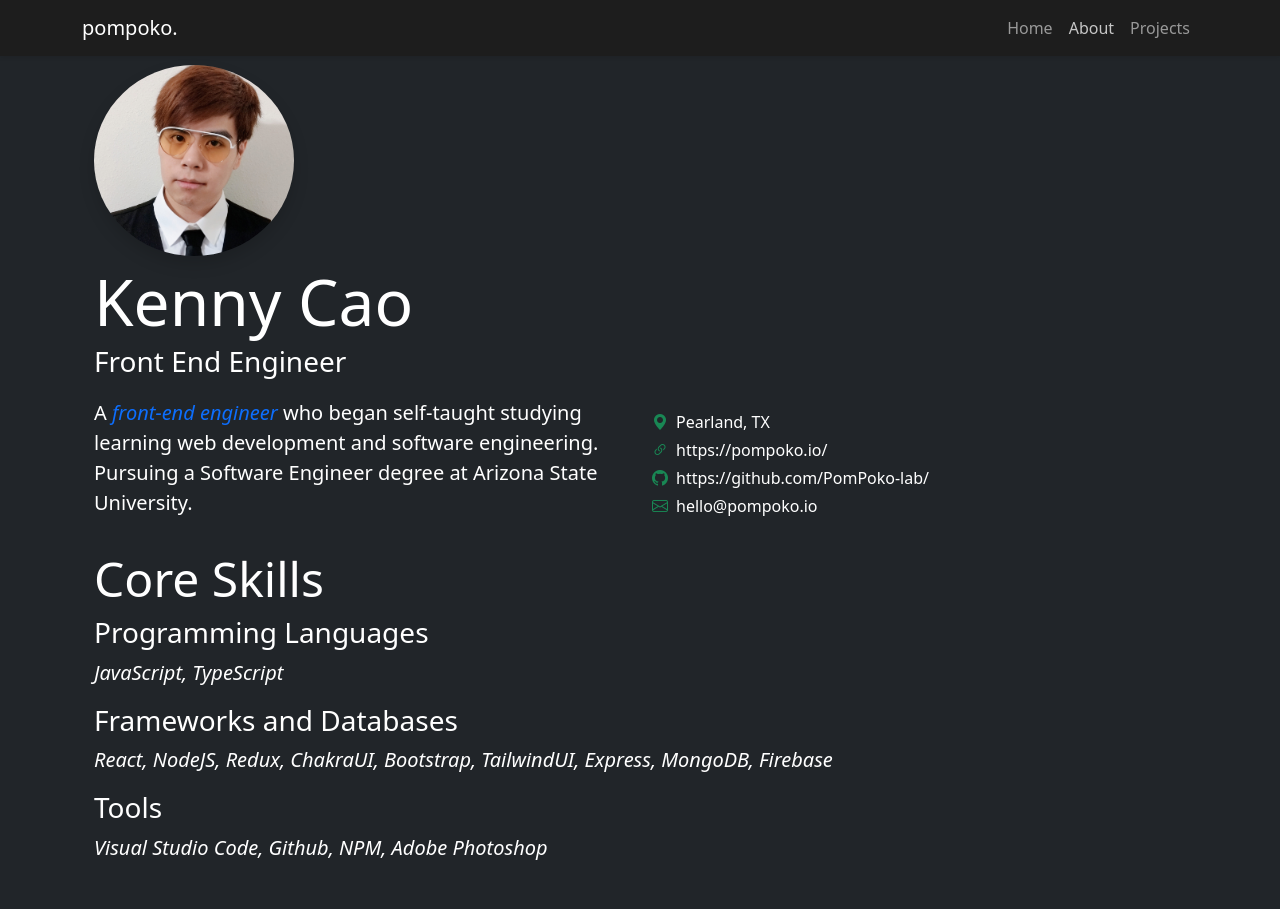
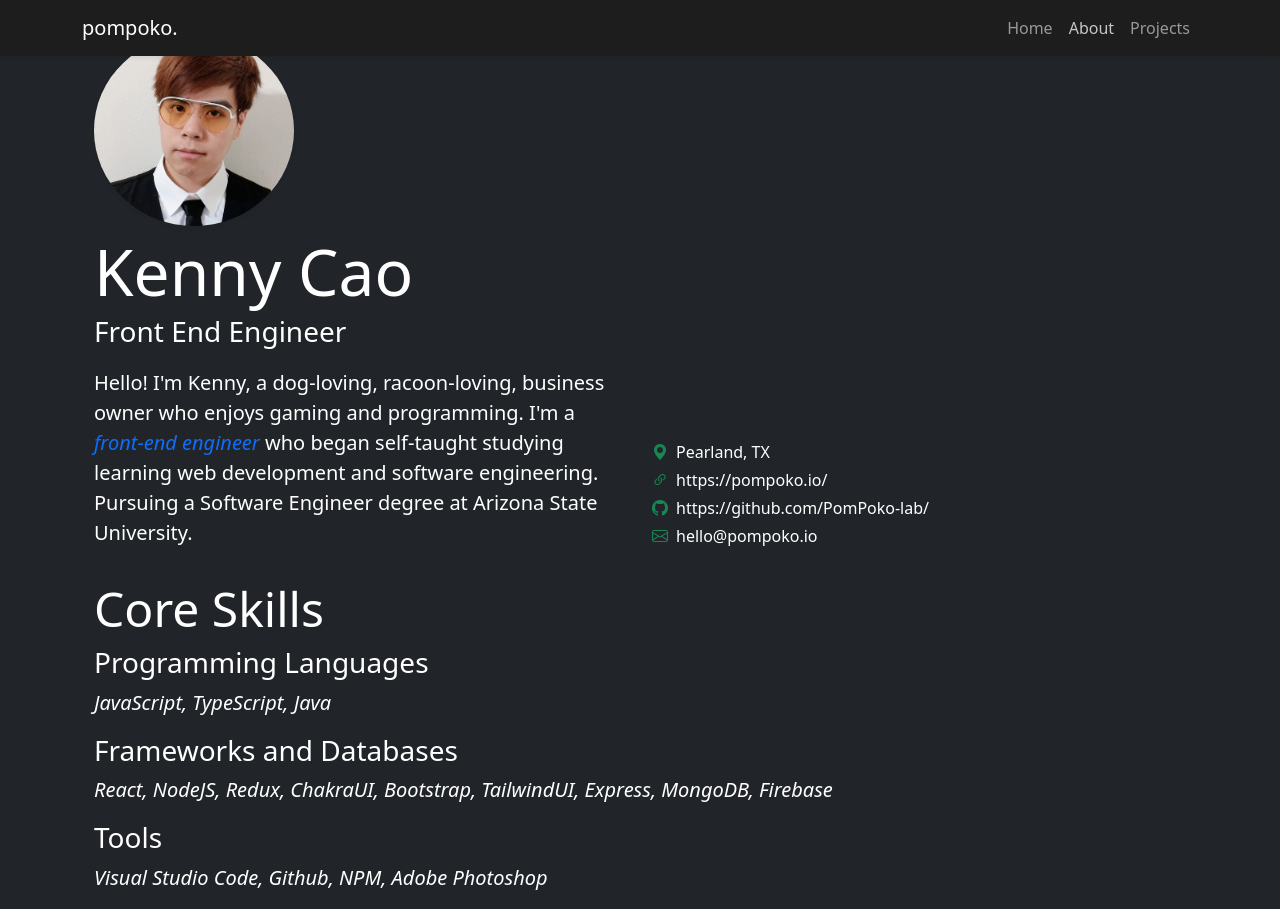
Before and after one commit to PomPoko-lab/pom-poko-two-portfolio, a website built with webpack: page dist/index.html in a window 1280 px wide. Both pictures are taken after a click on the link "About". Before the commit the page ends 879 px from the top, so only its background shows below. Built offline with nearby package versions, Linux system fonts and the light colour scheme.

Commit message:
main page and about content changes

```diff
--- a/src/js/views.js
+++ b/src/js/views.js
@@ -54,7 +54,7 @@ export const renderAbout = () => {
     <section class="col-12 mb-3 row m-0 p-0">
       <section class="col-12 col-md-6 d-flex flex-column">
         <img
-          class="rounded-circle w-75 d-inline-block align-self-center align-self-sm-start mb-2 shadow"
+          class="rounded-circle w-75 d-inline-block align-self-center align-self-sm-start mb-2 shadow-sm"
           style="max-width: 200px"
           src="./assets/img/NewMeCropped2.jpg"
           alt="Picture of me"
@@ -62,8 +62,8 @@ export const renderAbout = () => {
 
         <h2 class="display-3 mb-0">Kenny Cao</h2>
         <p class="fs-3 fw-light">Front End Engineer</p>
-        <p class="fs-5">
-          A
+        <p class="fs-5">Hello! I'm Kenny, a dog-loving, racoon-loving, business owner who enjoys gaming and programming.
+          I'm a
           <span class="text-primary fst-italic">front-end engineer</span>
           who began self-taught studying learning web development and
           software engineering. Pursuing a Software Engineer degree at
@@ -86,7 +86,7 @@ export const renderAbout = () => {
     <section class="col-12">
       <h3 class="display-5 mb-2">Core Skills</h3>
       <h4 class="fs-3 fw-light">Programming Languages</h4>
-      <p class="fs-5 fst-italic">JavaScript, TypeScript</p>
+      <p class="fs-5 fst-italic">JavaScript, TypeScript, Java</p>
       <h4 class="fs-3 fw-light">Frameworks and Databases</h4>
       <p class="fs-5 fst-italic">
         React, NodeJS, Redux, ChakraUI, Bootstrap, TailwindUI, Express,
```
Also changed, not shown: dist/index.html.
